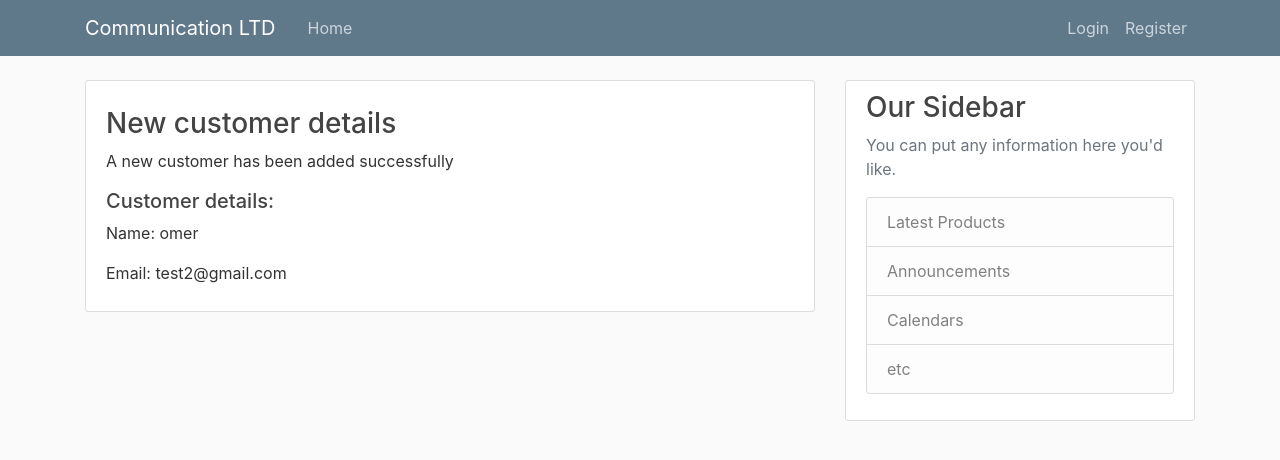
After one commit to OmerZo/Communication_LTD, a Django app: page /customer/ in a window 1280 px wide. The commit adds this page. Shown: the top 460 px of the page. Run offline with Django 3.2, Linux system fonts and the light colour scheme; data comes from the database, SQL or seed files in the repository; both versions use the stored data as it was after the commit; some libraries are stand-ins or nearby versions.

Commit message:
Add customer.

```diff
--- a/Communication_LTD/urls.py
+++ b/Communication_LTD/urls.py
@@ -24,6 +24,8 @@ urlpatterns = [
     path('admin/', admin.site.urls),
     path('register/', user_views.register, name='register'),
     path('profile/', user_views.profile, name='profile'),
+    path('create/', user_views.customer_create_view, name='customer_create'),
+    path('customer/', user_views.customer_detail_view, name='customer'),
     path('login/', auth_views.LoginView.as_view(template_name='users/login.html'), name='login'),
     path('logout/', auth_views.LogoutView.as_view(template_name='users/logout.html'), name='logout'),
     path('password-change/',
--- a/products/templates/products/base.html
+++ b/products/templates/products/base.html
@@ -34,6 +34,7 @@
             <div class="navbar-nav">
                 {% if user.is_authenticated %}
                 <a class="nav-item nav-link" href="{% url 'password_change' %}">Change password</a>
+                <a class="nav-item nav-link" href="{% url 'customer_create' %}">Add customer</a>
                 <a class="nav-item nav-link" href="{% url 'profile' %}">Profile</a>
                 <a class="nav-item nav-link" href="{% url 'logout' %}">Logout</a>
                 {% else %}
--- a/users/forms.py
+++ b/users/forms.py
@@ -1,18 +1,18 @@
 from django import forms
 from django.contrib.auth.models import User
-from .models import Profile
+from .models import Profile, Customer
 from django.contrib.auth.forms import UserCreationForm
+from django.forms import ModelForm
 
-DATA_PLAN_CHOICES =(
+DATA_PLAN_CHOICES = (
     ("1", "Ultimate  100$/m"),
     ("2", "Regular 50$/m"),
     ("3", "Free 0$/m"),
-    )
+)
 
 
 class UserRegisterForm(UserCreationForm):
     email = forms.EmailField()
-
 
     class Meta:
         model = User
@@ -21,9 +21,14 @@ class UserRegisterForm(UserCreationForm):
 
 class ProfileForm(forms.ModelForm):
     credit_card = forms.IntegerField()
-    data_plan = forms.ChoiceField(choices = DATA_PLAN_CHOICES)
-
+    data_plan = forms.ChoiceField(choices=DATA_PLAN_CHOICES)
 
     class Meta:
         model = Profile
         fields = ['credit_card', 'data_plan']
+
+
+class CustomerCreateForm(ModelForm):
+    class Meta:
+        model = Customer
+        fields = '__all__'
--- a/users/models.py
+++ b/users/models.py
@@ -16,3 +16,9 @@ class Profile(models.Model):
 
     def __str__(self):
         return f'{self.user.username} Profile'
+
+
+class Customer(models.Model):
+    Name = models.CharField(max_length=100, null=True)
+    Email = models.EmailField(max_length=100, null=True)
+    Phone = models.CharField(max_length=11, null=True)
--- /dev/null
+++ b/users/templates/users/customer_detail.html
@@ -0,0 +1,19 @@
+{% extends "products/base.html" %}
+{% load crispy_forms_tags %}
+{% block content %}
+    <div class="content-section">
+        <form method="POST">
+            {% csrf_token %}
+            <fieldset class="form-group">
+                {{ form|crispy }}
+            </fieldset>
+            <div class="form-group">
+                <h3>New customer details</h3>
+                <p>A new customer has been added successfully</p>
+                <h5>Customer details:</h5>
+                <p>Name: {{ Name }}</p>
+                <p>Email: {{ Email }}</p>
+            </div>
+        </form>
+    </div>
+{% endblock content %}
--- a/users/views.py
+++ b/users/views.py
@@ -1,8 +1,8 @@
 from django.shortcuts import render, redirect
 from django.contrib import messages
 from django.contrib.auth.decorators import login_required
-from .forms import UserRegisterForm, ProfileForm
-from .models import Profile
+from .forms import UserRegisterForm, ProfileForm, CustomerCreateForm
+from .models import Profile, Customer
 
 
 def register(request):
@@ -23,8 +23,31 @@ def register(request):
     else:
         user_form = UserRegisterForm()
         profile_form = ProfileForm()
-    return render(request, 'users/register.html', {'user_form': user_form, 'profile_form':profile_form })
+    return render(request, 'users/register.html', {'user_form': user_form, 'profile_form': profile_form})
+
 
 @login_required
 def profile(requests):
     return render(requests, 'users/profile.html')
+
+
+def customer_create_view(request):
+    form = CustomerCreateForm()
+    if request.method == 'POST':
+        form = CustomerCreateForm(request.POST)
+        if form.is_valid():
+            form.save()
+            return redirect('customer')
+    context = {
+        'form': form
+    }
+    return render(request, "users/customer_create.html", context)
+
+
+def customer_detail_view(request):
+    obj = Customer.objects.filter().order_by('-id')[0]
+    context = {
+        'Name': obj.Name,
+        'Email': obj.Email
+    }
+    return render(request, "users/customer_detail.html", context)
```
Also changed, not shown: users/templates/users/customer_create.html (added, +15 -0 lines), db.sqlite3, users/migrations/0003_auto_20210529_1637.py (added), users/migrations/0004_customer.py (added).
